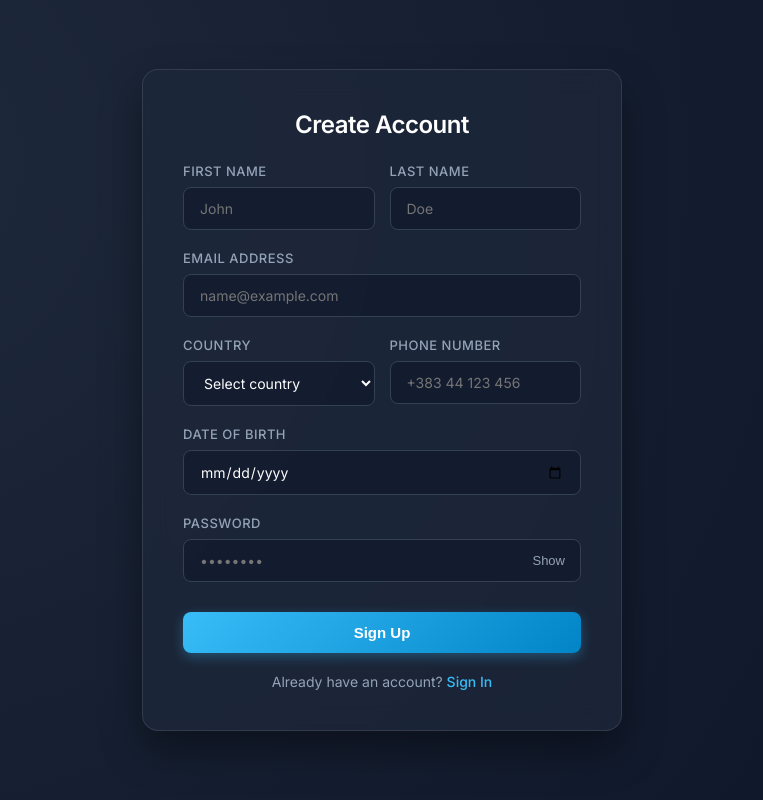
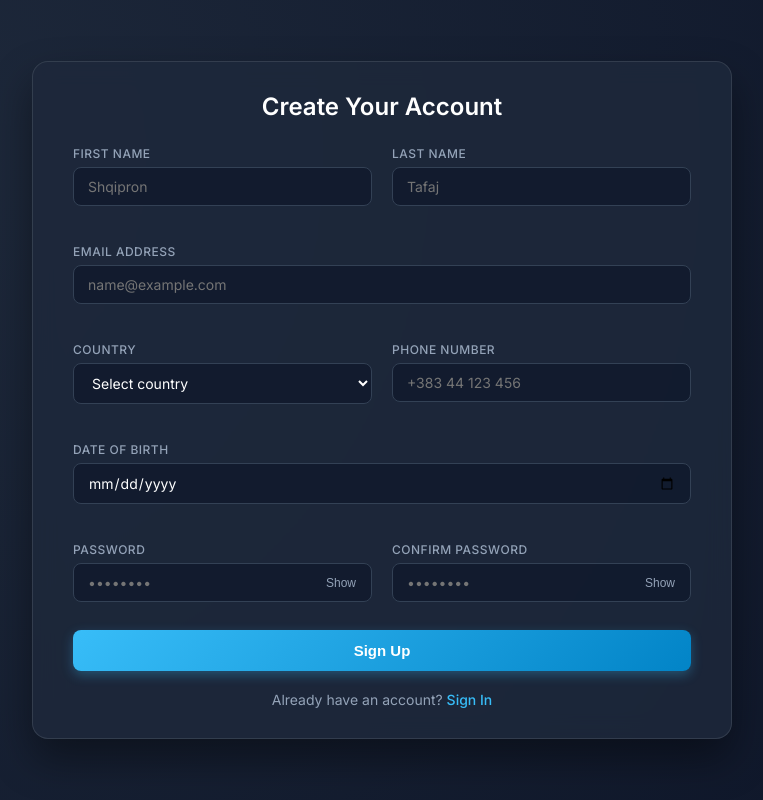
Before and after one commit to shqiprontafaj2-ops/remember-ai, a website: page signup.html in a window 1280 px wide. Shown: the whole page, without its empty margins (258-1021 px from the left). Drawn offline with Linux system fonts and the light colour scheme.

Commit message:
Rregullo dizajnin e signup.html në dy kolona me show/hide password

```diff
--- a/signup.html
+++ b/signup.html
@@ -6,44 +6,142 @@
     <title>Remember AI - Sign Up</title>
     <link rel="stylesheet" href="style.css">
     <style>
-        /* Përshtatje shtesë për kutitë e regjistrimit që të duken pastër */
-        .login-container {
-            max-width: 480px;
+        .signup-container {
+            max-width: 700px;
+            width: 100%;
+            background: rgba(30, 41, 59, 0.85);
+            backdrop-filter: blur(12px);
+            border: 1px solid rgba(255, 255, 255, 0.1);
+            padding: 30px 40px;
+            border-radius: 16px;
+            box-shadow: 0 20px 40px rgba(0, 0, 0, 0.4);
             margin: 20px auto;
         }
-        .form-row {
+        .signup-container h2 {
+            text-align: center;
+            margin-bottom: 25px;
+            color: #ffffff;
+            font-size: 24px;
+            font-weight: 600;
+        }
+        .form-grid {
+            display: grid;
+            grid-template-columns: 1fr 1fr;
+            gap: 20px;
+        }
+        .form-group {
+            margin-bottom: 18px;
+        }
+        .form-group.full-width {
+            grid-column: span 2;
+        }
+        .form-group label {
+            display: block;
+            margin-bottom: 6px;
+            font-weight: 500;
+            font-size: 12px;
+            color: #94a3b8;
+            text-transform: uppercase;
+            letter-spacing: 0.5px;
+        }
+        .form-group input,
+        .form-group select {
+            width: 100%;
+            padding: 10px 14px;
+            background: rgba(15, 23, 42, 0.7);
+            border: 1px solid #334155;
+            border-radius: 8px;
+            color: #ffffff;
+            font-family: inherit;
+            font-size: 14px;
+            transition: all 0.3s ease;
+        }
+        .form-group input:focus,
+        .form-group select:focus {
+            border-color: #38bdf8;
+            outline: none;
+            box-shadow: 0 0 0 3px rgba(56, 189, 248, 0.15);
+        }
+        .password-wrapper {
+            position: relative;
             display: flex;
-            gap: 15px;
+            align-items: center;
         }
-        .form-row .input-field {
-            flex: 1;
+        .password-wrapper input {
+            padding-right: 50px;
+        }
+        .toggle-password {
+            position: absolute;
+            right: 12px;
+            background: none;
+            border: none;
+            color: #94a3b8;
+            cursor: pointer;
+            font-size: 12px;
+            font-weight: 500;
+        }
+        .toggle-password:hover {
+            color: #38bdf8;
+        }
+        .btn-submit {
+            width: 100%;
+            padding: 12px;
+            background: linear-gradient(135deg, #38bdf8 0%, #0284c7 100%);
+            color: white;
+            border: none;
+            border-radius: 8px;
+            font-size: 15px;
+            font-weight: 600;
+            cursor: pointer;
+            transition: all 0.3s ease;
+            margin-top: 10px;
+            box-shadow: 0 4px 12px rgba(56, 189, 248, 0.3);
+        }
+        .btn-submit:hover {
+            background: linear-gradient(135deg, #0ea5e9 0%, #0369a1 100%);
+            transform: translateY(-1px);
+        }
+        .login-link {
+            text-align: center;
+            margin-top: 20px;
+            font-size: 14px;
+            color: #94a3b8;
+        }
+        .login-link a {
+            color: #38bdf8;
+            text-decoration: none;
+            font-weight: 500;
+        }
+        .login-link a:hover {
+            text-decoration: underline;
         }
     </style>
 </head>
 <body>
 
-    <div class="login-container">
-        <h2>Create Account</h2>
+    <div class="signup-container">
+        <h2>Create Your Account</h2>
 
         <form id="signupForm">
-            <div class="form-row">
-                <div class="input-field">
+            <div class="form-grid">
+                <!-- Emri dhe Mbiemri -->
+                <div class="form-group">
                     <label for="first_name">First Name</label>
-                    <input type="text" id="first_name" name="first_name" placeholder="John" required>
+                    <input type="text" id="first_name" name="first_name" placeholder="Shqipron" required>
                 </div>
-                <div class="input-field">
+                <div class="form-group">
                     <label for="last_name">Last Name</label>
-                    <input type="text" id="last_name" name="last_name" placeholder="Doe" required>
-                </div>
+                    <input type="text" id="last_name" name="last_name" placeholder="Tafaj" required>
                 </div>
 
-            <div class="input-field">
+                <!-- Email -->
+                <div class="form-group full-width">
                     <label for="email">Email Address</label>
                     <input type="email" id="email" name="email" placeholder="name@example.com" required>
                 </div>
 
-            <div class="form-row">
-                <div class="input-field">
+                <!-- Shteti -->
+                <div class="form-group">
                     <label for="country">Country</label>
                     <select id="country" name="country" required>
                         <option value="" disabled selected>Select country</option>
@@ -63,48 +161,57 @@
                         <option value="Norway">Norway (+47)</option>
                         <option value="Belgium">Belgium (+32)</option>
                         <option value="Netherlands">Netherlands (+31)</option>
-                        <!-- Mund të shtosh shtete të tjera sipas dëshirës -->
                     </select>
                 </div>
-                <div class="input-field">
+
+                <!-- Telefoni -->
+                <div class="form-group">
                     <label for="phone">Phone Number</label>
                     <input type="text" id="phone" name="phone" placeholder="+383 44 123 456" required>
                 </div>
-            </div>
 
-            <div class="input-field">
+                <!-- Datëlindja -->
+                <div class="form-group full-width">
                     <label for="dob">Date of Birth</label>
                     <input type="date" id="dob" name="dob" required>
                 </div>
 
-            <div class="input-field">
+                <!-- Fjalëkalimi -->
+                <div class="form-group">
                     <label for="password">Password</label>
                     <div class="password-wrapper">
                         <input type="password" id="password" name="password" placeholder="••••••••" required>
-                    <button type="button" class="toggle-password" onclick="togglePassword()">Show</button>
+                        <button type="button" class="toggle-password" onclick="togglePassword('password', this)">Show</button>
+                    </div>
+                </div>
+
+                <!-- Konfirmimi i Fjalëkalimit -->
+                <div class="form-group">
+                    <label for="confirm_password">Confirm Password</label>
+                    <div class="password-wrapper">
+                        <input type="password" id="confirm_password" name="confirm_password" placeholder="••••••••" required>
+                        <button type="button" class="toggle-password" onclick="togglePassword('confirm_password', this)">Show</button>
+                    </div>
                 </div>
             </div>
 
             <button type="submit" class="btn-submit">Sign Up</button>
 
-            <p>
+            <div class="login-link">
                 Already have an account? <a href="/login">Sign In</a>
-            </p>
+            </div>
         </form>
     </div>
 
     <script>
-        // Funksioni për të shfaqur/fshehur fjalëkalimin
-        function togglePassword() {
-            const passwordInput = document.getElementById("password");
-            const toggleBtn = document.querySelector(".toggle-password");
-
-            if (passwordInput.type === "password") {
-                passwordInput.type = "text";
-                toggleBtn.textContent = "Hide";
+        function togglePassword(fieldId, btn) {
+            const inputField = document.getElementById(fieldId);
+            if (inputField.type === "password") {
+                inputField.type = "text";
+                btn.textContent = "Hide";
             } else {
-                passwordInput.type = "password";
-                toggleBtn.textContent = "Show";
+                inputField.type = "password";
+                btn.textContent = "Show";
             }
         }
 
@@ -114,13 +221,20 @@
                 signupForm.addEventListener("submit", async function(e) {
                     e.preventDefault();
 
+                    const password = document.getElementById("password").value;
+                    const confirmPassword = document.getElementById("confirm_password").value;
+
+                    if (password !== confirmPassword) {
+                        alert("Fjalëkalimet nuk përputhen!");
+                        return;
+                    }
+
                     const first_name = document.getElementById("first_name").value;
                     const last_name = document.getElementById("last_name").value;
                     const email = document.getElementById("email").value;
                     const country = document.getElementById("country").value;
                     const phone = document.getElementById("phone").value;
                     const dob = document.getElementById("dob").value;
-                    const password = document.getElementById("password").value;
 
                     try {
                         const response = await fetch('/api/signup', {
```
Lines whose indentation alone changed are shown as unchanged.
